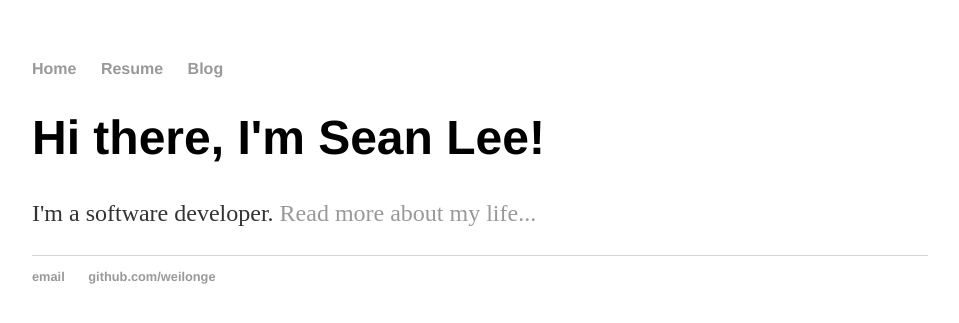
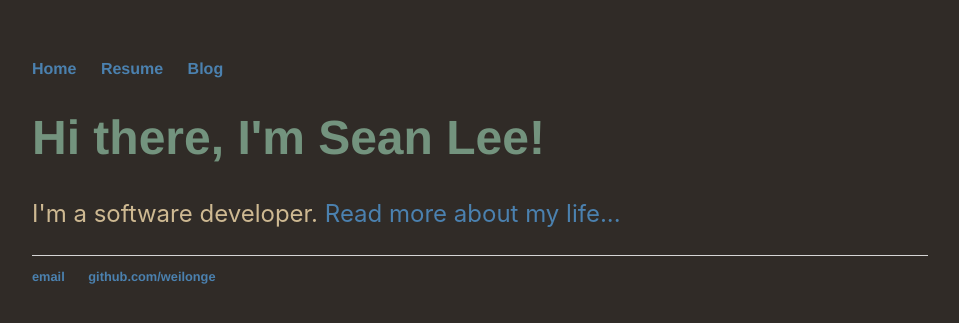
Before and after one commit to weilonge/weilonge.github.io, a Jekyll site: the page built from index.html, in a window 1280 px wide. Shown: the top 323 px of the page, without its empty margins (160-1119 px from the left). Built offline with Jekyll 4.4.1, drawn with Linux system fonts in a browser that asks for light colours.

Commit message:
Update my default theme

```diff
--- a/stylesheets/main.css
+++ b/stylesheets/main.css
@@ -1,6 +1,20 @@
+:root {
+    --fg-color: #CEB992;
+    --sub-fg-color: #EFCB68;
+    --bg-color: #302B27;
+    --link-color: #4B81AF;
+    --title-color: #73937E;
+}
 body {
+    font-family: '-apple-system', 'BlinkMacSystemFont', 'Segoe UI', 'Roboto', 'Oxygen', 'Ubuntu', 'Cantarell', 'Fira Sans', 'Droid Sans', 'Helvetica Neue', 'Arial', 'sans-serif';
+    color: var(--fg-color);
+    font-weight: normal;
+    background: var(--bg-color);
     margin: 60px auto;
     width: 70%;
+}
+h1, h2, h3, h4, h5, h6 {
+    color: var(--title-color);
 }
 nav ul, footer ul {
     font-family:'Helvetica', 'Arial', 'Sans-Serif';
@@ -8,13 +22,20 @@ nav ul, footer ul {
     list-style: none;
     font-weight: bold;
 }
+blockquote {
+    color: var(--sub-fg-color);
+    border-left: 3px solid #ffcc00;
+    margin: 0;
+    padding: 0 0 0 20px;
+    font-style: italic;
+}
 nav ul li, footer ul li {
     display: inline;
     margin-right: 20px;
 }
 a {
     text-decoration: none;
-    color: #999;
+    color: var(--link-color);
 }
 a:hover {
     text-decoration: underline;
@@ -26,7 +47,6 @@ h1 {
 p {
     font-size: 1.5em;
     line-height: 1.4em;
-    color: #333;
 }
 footer {
     border-top: 1px solid #d5d5d5;
```
